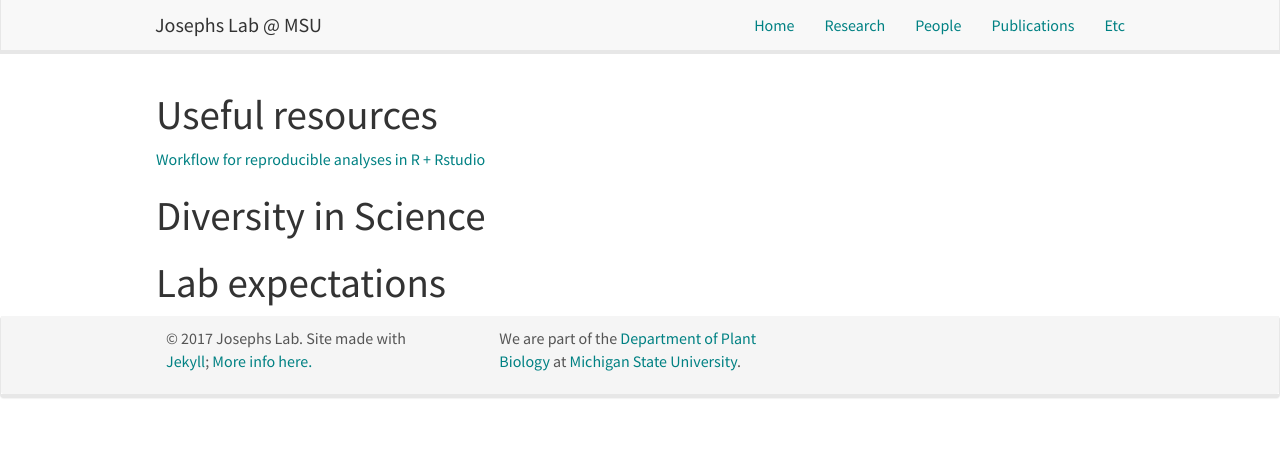
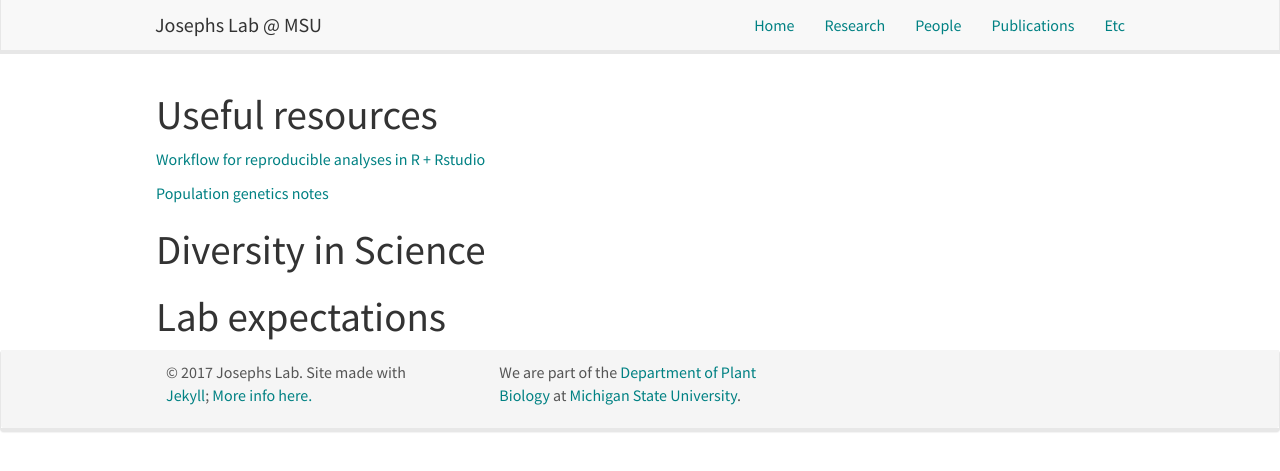
Before and after one commit to mitcheljamesdaniel/mitcheljamesdaniel.github.io, a Jekyll site: the page built from _pages/etc.md, in a window 1280 px wide. Shown: the top 471 px of the page. Built offline with Jekyll 4.4.1, drawn with Linux system fonts in a browser that asks for light colours.

Commit message:
etc added

```diff
--- a/_pages/etc.md
+++ b/_pages/etc.md
@@ -9,7 +9,7 @@ permalink: /etc/
 # Useful resources
 [Workflow for reproducible analyses in R + Rstudio](https://sejohnston.com/2015/05/12/an-introduction-to-reproducible-research-in-r-and-r-studio/)
 
-
+[Population genetics notes](http://cooplab.github.io/popgen-notes/)
 
 
 # Diversity in Science
```
